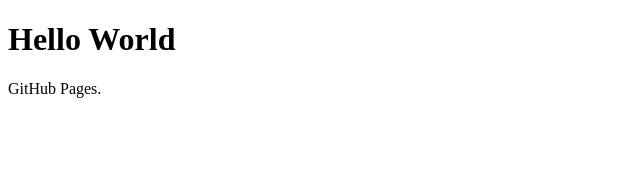
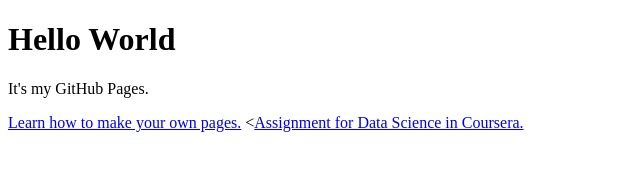
Before and after one commit to catwizard/catwizard.github.io, a plain HTML site: page index.html in a window 1280 px wide. Shown: the whole page, without its empty margins (0-640 px from the left). Drawn offline with Linux system fonts and the light colour scheme.

Commit message:
add link
link to assignment

```diff
--- a/index.html
+++ b/index.html
@@ -2,6 +2,8 @@
 <html>
 <body>
 <h1>Hello World</h1>
-<p>GitHub Pages.</p>
+<p>It's my GitHub Pages.</p>
+<a href="https://pages.github.com/">Learn how to make your own pages.</a>
+<<a href="http://catwizard.github.io/Assignment.html">Assignment for Data Science in Coursera.</a>
 </body>
 </html>
```
